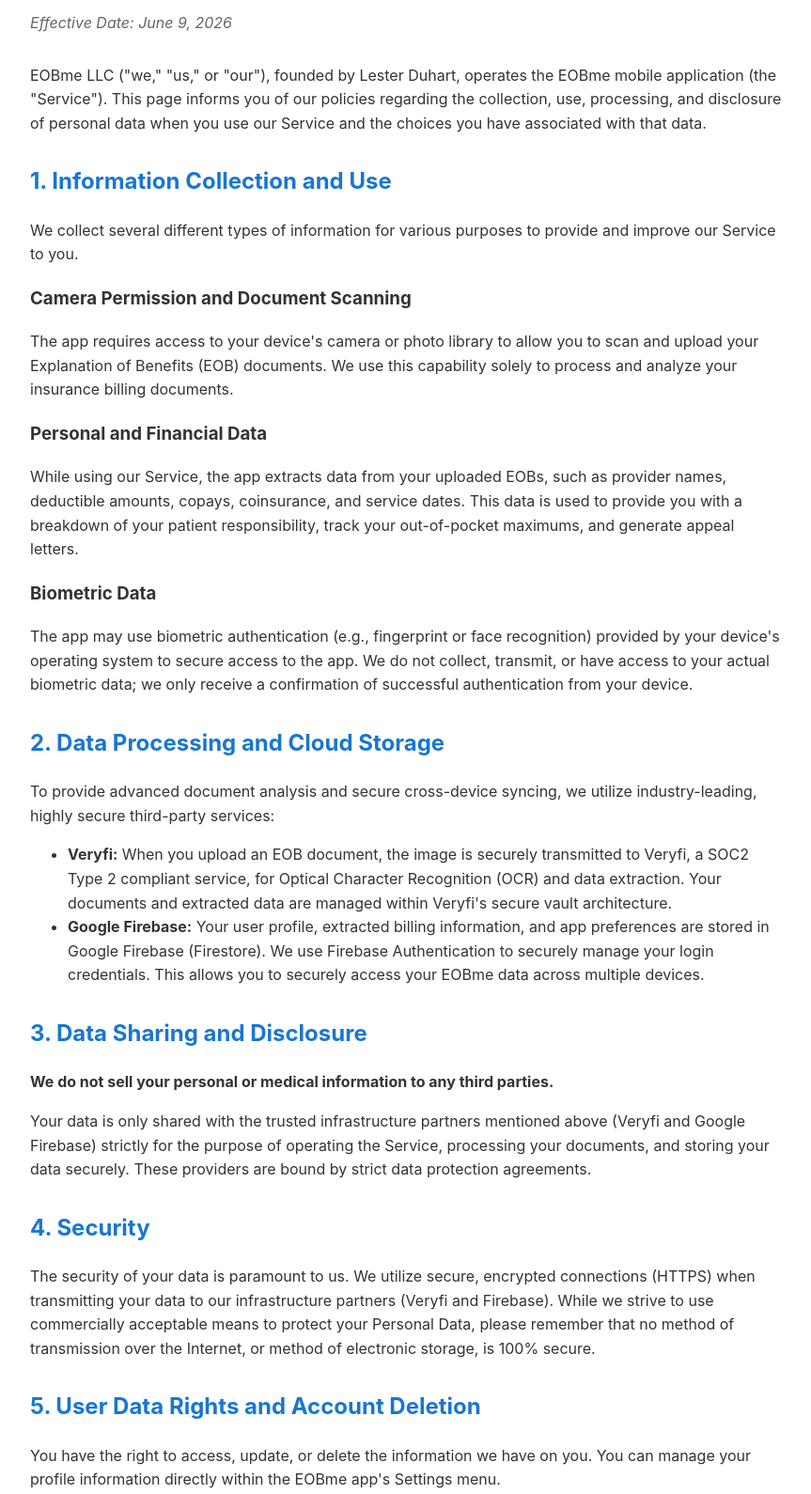
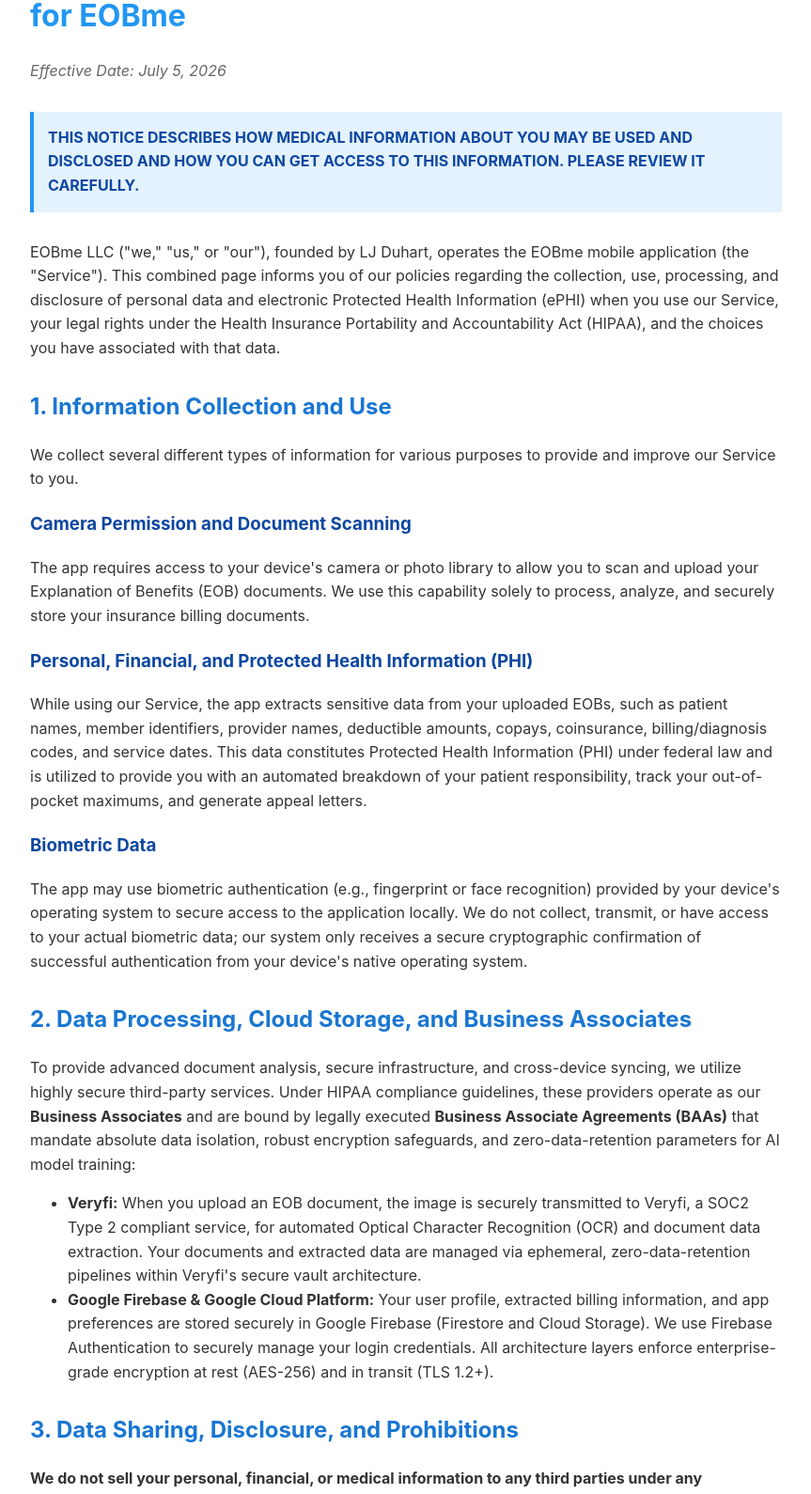
Before and after one commit to ljduhart/EOBme, a plain HTML site: page privacy-policy.html in a window 1280 px wide. Shown: the part 122-1712 px from the top of the page at 94% size, without its empty margins (208-1071 px from the left). Drawn offline with Linux system fonts and the light colour scheme.

Commit message:
Revise privacy policy and add HIPAA compliance details
Updated privacy policy to include HIPAA notice and revised data handling practices.

```diff
--- a/privacy-policy.html
+++ b/privacy-policy.html
@@ -3,7 +3,7 @@
 <head>
     <meta charset="UTF-8">
     <meta name="viewport" content="width=device-width, initial-scale=1.0">
-    <title>Privacy Policy - EOBme</title>
+    <title>Privacy Policy & HIPAA Notice of Privacy Practices - EOBme</title>
     <style>
         body {
             font-family: -apple-system, BlinkMacSystemFont, "Segoe UI", Roboto, Helvetica, Arial, sans-serif;
@@ -15,52 +15,77 @@
         }
         h1 { color: #2196F3; }
         h2 { color: #1976D2; margin-top: 30px; }
+        h3 { color: #0D47A1; margin-top: 20px; }
         .effective-date { font-style: italic; color: #666; margin-bottom: 30px; }
+        .legal-header {
+            background-color: #E3F2FD;
+            border-left: 4px solid #2196F3;
+            padding: 15px;
+            font-weight: bold;
+            margin-bottom: 30px;
+            color: #0D47A1;
+        }
     </style>
 </head>
 <body>
-<h1>Privacy Policy for EOBme</h1>
-<p class="effective-date">Effective Date: June 9, 2026</p>
+<h1>Privacy Policy & HIPAA Notice of Privacy Practices for EOBme</h1>
+<p class="effective-date">Effective Date: July 5, 2026</p>
 
-<p>EOBme LLC ("we," "us," or "our"), founded by Lester Duhart, operates the EOBme mobile application (the "Service"). This page informs you of our policies regarding the collection, use, processing, and disclosure of personal data when you use our Service and the choices you have associated with that data.</p>
+<div class="legal-header">
+    THIS NOTICE DESCRIBES HOW MEDICAL INFORMATION ABOUT YOU MAY BE USED AND DISCLOSED AND HOW YOU CAN GET ACCESS TO THIS INFORMATION. PLEASE REVIEW IT CAREFULLY.
+</div>
+
+<p>EOBme LLC ("we," "us," or "our"), founded by LJ Duhart, operates the EOBme mobile application (the "Service"). This combined page informs you of our policies regarding the collection, use, processing, and disclosure of personal data and electronic Protected Health Information (ePHI) when you use our Service, your legal rights under the Health Insurance Portability and Accountability Act (HIPAA), and the choices you have associated with that data.</p>
 
 <h2>1. Information Collection and Use</h2>
 <p>We collect several different types of information for various purposes to provide and improve our Service to you.</p>
 
 <h3>Camera Permission and Document Scanning</h3>
-<p>The app requires access to your device's camera or photo library to allow you to scan and upload your Explanation of Benefits (EOB) documents. We use this capability solely to process and analyze your insurance billing documents.</p>
+<p>The app requires access to your device's camera or photo library to allow you to scan and upload your Explanation of Benefits (EOB) documents. We use this capability solely to process, analyze, and securely store your insurance billing documents.</p>
 
-<h3>Personal and Financial Data</h3>
-<p>While using our Service, the app extracts data from your uploaded EOBs, such as provider names, deductible amounts, copays, coinsurance, and service dates. This data is used to provide you with a breakdown of your patient responsibility, track your out-of-pocket maximums, and generate appeal letters.</p>
+<h3>Personal, Financial, and Protected Health Information (PHI)</h3>
+<p>While using our Service, the app extracts sensitive data from your uploaded EOBs, such as patient names, member identifiers, provider names, deductible amounts, copays, coinsurance, billing/diagnosis codes, and service dates. This data constitutes Protected Health Information (PHI) under federal law and is utilized to provide you with an automated breakdown of your patient responsibility, track your out-of-pocket maximums, and generate appeal letters.</p>
 
 <h3>Biometric Data</h3>
-<p>The app may use biometric authentication (e.g., fingerprint or face recognition) provided by your device's operating system to secure access to the app. We do not collect, transmit, or have access to your actual biometric data; we only receive a confirmation of successful authentication from your device.</p>
+<p>The app may use biometric authentication (e.g., fingerprint or face recognition) provided by your device's operating system to secure access to the application locally. We do not collect, transmit, or have access to your actual biometric data; our system only receives a secure cryptographic confirmation of successful authentication from your device's native operating system.</p>
 
-<h2>2. Data Processing and Cloud Storage</h2>
-<p>To provide advanced document analysis and secure cross-device syncing, we utilize industry-leading, highly secure third-party services:</p>
+<h2>2. Data Processing, Cloud Storage, and Business Associates</h2>
+<p>To provide advanced document analysis, secure infrastructure, and cross-device syncing, we utilize highly secure third-party services. Under HIPAA compliance guidelines, these providers operate as our <strong>Business Associates</strong> and are bound by legally executed <strong>Business Associate Agreements (BAAs)</strong> that mandate absolute data isolation, robust encryption safeguards, and zero-data-retention parameters for AI model training:</p>
 <ul>
-    <li><strong>Veryfi:</strong> When you upload an EOB document, the image is securely transmitted to Veryfi, a SOC2 Type 2 compliant service, for Optical Character Recognition (OCR) and data extraction. Your documents and extracted data are managed within Veryfi's secure vault architecture.</li>
-    <li><strong>Google Firebase:</strong> Your user profile, extracted billing information, and app preferences are stored in Google Firebase (Firestore). We use Firebase Authentication to securely manage your login credentials. This allows you to securely access your EOBme data across multiple devices.</li>
+    <li><strong>Veryfi:</strong> When you upload an EOB document, the image is securely transmitted to Veryfi, a SOC2 Type 2 compliant service, for automated Optical Character Recognition (OCR) and document data extraction. Your documents and extracted data are managed via ephemeral, zero-data-retention pipelines within Veryfi's secure vault architecture.</li>
+    <li><strong>Google Firebase & Google Cloud Platform:</strong> Your user profile, extracted billing information, and app preferences are stored securely in Google Firebase (Firestore and Cloud Storage). We use Firebase Authentication to securely manage your login credentials. All architecture layers enforce enterprise-grade encryption at rest (AES-256) and in transit (TLS 1.2+).</li>
 </ul>
 
-<h2>3. Data Sharing and Disclosure</h2>
-<p><strong>We do not sell your personal or medical information to any third parties.</strong></p>
-<p>Your data is only shared with the trusted infrastructure partners mentioned above (Veryfi and Google Firebase) strictly for the purpose of operating the Service, processing your documents, and storing your data securely. These providers are bound by strict data protection agreements.</p>
+<h2>3. Data Sharing, Disclosure, and Prohibitions</h2>
+<p><strong>We do not sell your personal, financial, or medical information to any third parties under any circumstances.</strong></p>
+<p>Your Protected Health Information will never be utilized or disclosed for marketing, advertising, or commercial monetization tracking without your explicit prior written consent. Your data is only shared with the trusted infrastructure partners mentioned above (Veryfi and Google Firebase) strictly for the automated purpose of operating the Service, processing your documents, and storing your data securely. We may disclose your PHI without your authorization only when explicitly required to do so by federal or state law, or in response to a legally enforceable court order or subpoena.</p>
 
-<h2>4. Security</h2>
-<p>The security of your data is paramount to us. We utilize secure, encrypted connections (HTTPS) when transmitting your data to our infrastructure partners (Veryfi and Firebase). While we strive to use commercially acceptable means to protect your Personal Data, please remember that no method of transmission over the Internet, or method of electronic storage, is 100% secure.</p>
+<h2>4. Technical and Security Safeguards</h2>
+<p>The security of your health data is paramount to us. In compliance with the HIPAA Security Rule, we maintain strict administrative, physical, and technical safeguards. We utilize secure, encrypted connections (HTTPS/TLS) when transmitting your data to our infrastructure partners and enforce rigid role-based token policies to ensure your data remains accessible only to your authenticated user profile. While we strive to use enterprise-grade means to protect your Personal Data, please remember that no method of transmission over the Internet, or method of electronic storage, is 100% secure.</p>
 
-<h2>5. User Data Rights and Account Deletion</h2>
-<p>You have the right to access, update, or delete the information we have on you. You can manage your profile information directly within the EOBme app's Settings menu.</p>
-<p><strong>Account Deletion:</strong> You may request the complete deletion of your account and all associated data (including all EOB records stored in Firebase and Veryfi) at any time. You can initiate this process directly through the "Delete Account" option within the app's Settings menu, or by contacting us directly at the email provided below.</p>
+<h2>5. Your Legal Rights Under HIPAA</h2>
+<p>As the absolute owner of your healthcare data, you hold specific data privacy rights under federal regulations:</p>
+<ul>
+    <li><strong>Right to Inspect and Copy:</strong> You can access, review, and export your entire structural history of uploaded EOB records and extracted statistics at any time directly through your account dashboard.</li>
+    <li><strong>Right to Amend:</strong> If an automated OCR extraction misreads an insurance line item or provider field, you retain the right to amend or manually correct the record directly within the EOBme app's interface.</li>
+    <li><strong>Right to Account Deletion & Permanent Purge:</strong> You may request the complete deletion of your account and all associated data at any time. Initiating the <strong>"Delete Account"</strong> process within the app's Settings menu will instantly and permanently delete all user profiles, transactional data tables, and scanned document binaries from both Google Firebase and Veryfi backend architectures.</li>
+</ul>
 
-<h2>6. Changes to This Privacy Policy</h2>
-<p>We may update our Privacy Policy from time to time. We will notify you of any changes by posting the new Privacy Policy on this page and updating the "Effective Date" at the top of this policy.</p>
+<h2>6. How to File a Privacy Complaint</h2>
+<p>If you believe your privacy rights have been violated, or if you have concerns regarding the data handling practices of the app, you hold an absolute legal right to file a formal complaint without fear of retaliation:</p>
+<ol>
+    <li>You may contact our designated internal HIPAA Privacy & Security Officer directly at the compliance email listed below.</li>
+    <li>You may file an official complaint with the Secretary of the U.S. Department of Health and Human Services (HHS) Office for Civil Rights through their online compliance web portal.</li>
+</ol>
 
-<h2>7. Contact Us</h2>
-<p>If you have any questions about this Privacy Policy, or if you wish to exercise your data rights, please contact us:</p>
+<h2>7. Changes to This Privacy Policy</h2>
+<p>We may update our Privacy Policy and Notice of Privacy Practices from time to time to maintain alignment with evolving federal rules or backend API changes. We will notify you of any changes by posting the new Privacy Policy text on this page, updating the "Effective Date" at the top of this policy, and deploying a clear in-app notice if core data permissions are altered.</p>
+
+<h2>8. Contact Our Privacy Office</h2>
+<p>If you have any questions about this combined Privacy Policy and HIPAA Notice, wish to exercise your legal data rights, or need to contact our compliance department, please reach out to our designated HIPAA officer:</p>
 <ul>
-    <li>By email: lesterduhart@yahoo.com</li>
+    <li><strong>By email:</strong> eobme.app@gmail.com</li>
+    <li><strong>Attn:</strong> HIPAA Privacy & Security Officer (LJ Duhart)</li>
 </ul>
 </body>
 </html>
```
